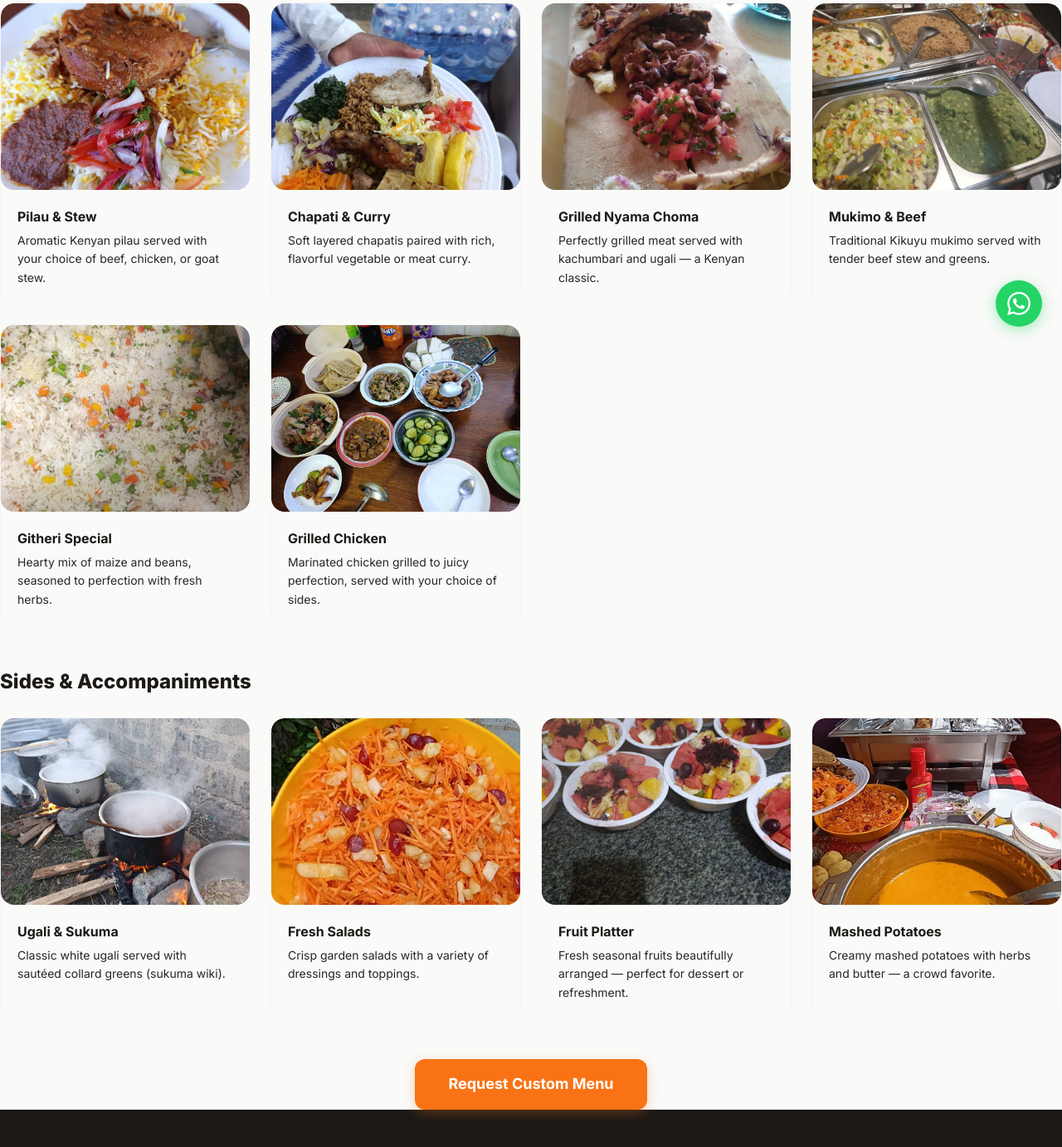
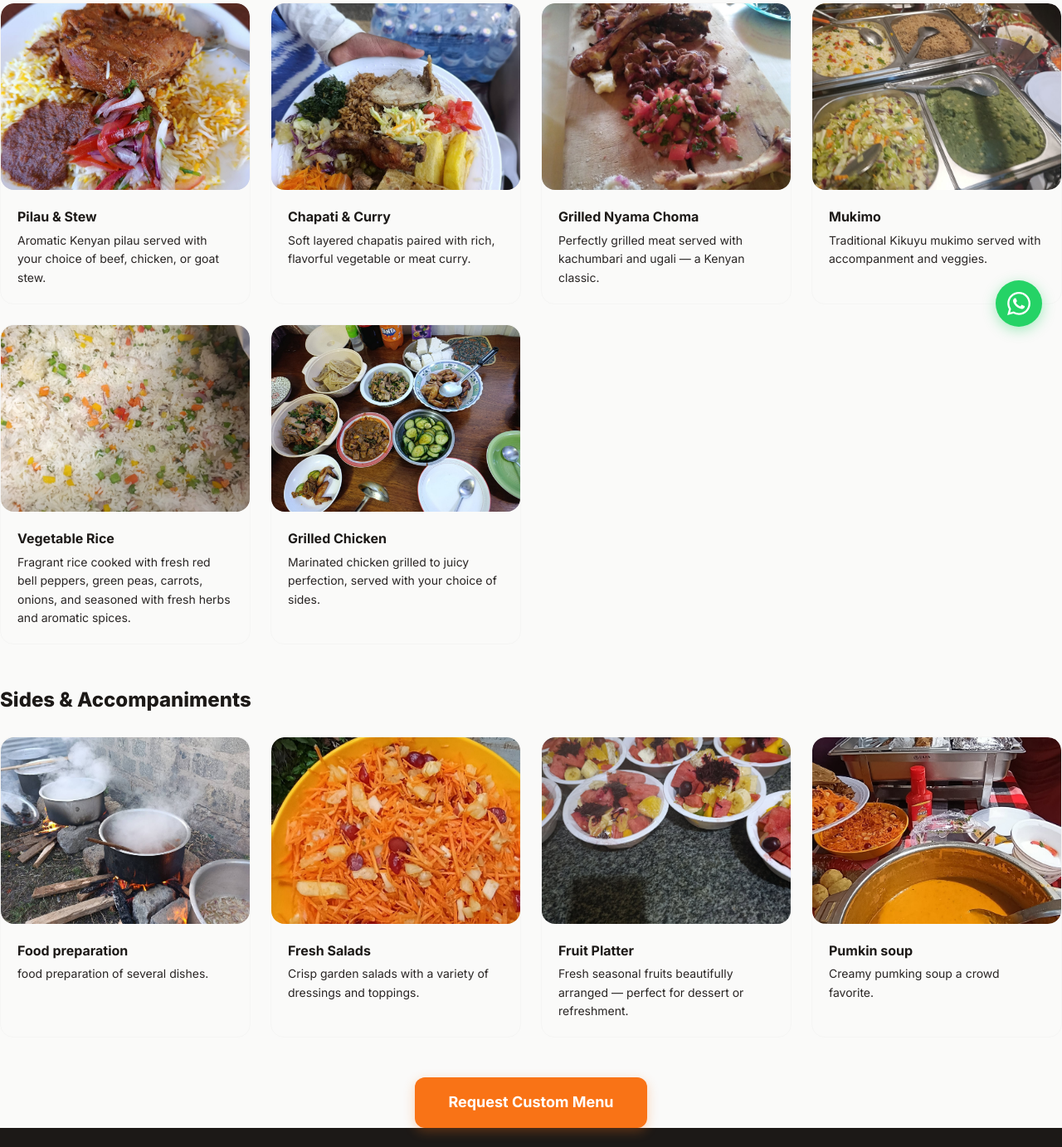
Before and after one commit to quill254/happy-kitchen, a plain HTML site: page menu.html in a window 1280 px wide. Shown: the part 382-1765 px from the top of the page at 83% size. Drawn offline with Linux system fonts and the light colour scheme.

Commit message:
pic cakes

```diff
--- a/menu.html
+++ b/menu.html
@@ -68,12 +68,12 @@ Order on WhatsApp
 <div class="menu-card-body"><h4 class="menu-card-title">Grilled Nyama Choma</h4><p class="menu-card-desc">Perfectly grilled meat served with kachumbari and ugali — a Kenyan classic.</p></div>
 </div>
 <div class="menu-card" data-aos="fade-up" data-aos-delay="250">
-<div class="menu-card-img img-placeholder"><img src="images/Common_food.jpg" alt="Mukimo and beef"></div>
-<div class="menu-card-body"><h4 class="menu-card-title">Mukimo & Beef</h4><p class="menu-card-desc">Traditional Kikuyu mukimo served with tender beef stew and greens.</p></div>
+<div class="menu-card-img img-placeholder"><img src="images/Common_food.jpg" alt="Mukimo "></div>
+<div class="menu-card-body"><h4 class="menu-card-title">Mukimo </h4><p class="menu-card-desc">Traditional Kikuyu mukimo served with accompanment and veggies.</p></div>
 </div>
 <div class="menu-card" data-aos="fade-up" data-aos-delay="300">
 <div class="menu-card-img img-placeholder"><img src="images/Veggies_rice.jpg" alt="Githeri special"></div>
-<div class="menu-card-body"><h4 class="menu-card-title">Githeri Special</h4><p class="menu-card-desc">Hearty mix of maize and beans, seasoned to perfection with fresh herbs.</p></div>
+<div class="menu-card-body"><h4 class="menu-card-title">Vegetable Rice</h4><p class="menu-card-desc">Fragrant rice cooked with fresh red bell peppers, green peas, carrots, onions, and seasoned with fresh herbs and aromatic spices.</p></div>
 </div>
 <div class="menu-card" data-aos="fade-up" data-aos-delay="350">
 <div class="menu-card-img img-placeholder"><img src="images/Meat.jpg" alt="Grilled chicken"></div>
@@ -85,7 +85,7 @@ Order on WhatsApp
 <div style="display:grid;grid-template-columns:repeat(auto-fit,minmax(280px,1fr));gap:1.5rem;margin-bottom:3rem;">
 <div class="menu-card" data-aos="fade-up" data-aos-delay="100">
 <div class="menu-card-img img-placeholder"><img src="images/Food_in_the_kitchen.jpg" alt="Ugali and sukuma wiki"></div>
-<div class="menu-card-body"><h4 class="menu-card-title">Ugali & Sukuma</h4><p class="menu-card-desc">Classic white ugali served with sautéed collard greens (sukuma wiki).</p></div>
+<div class="menu-card-body"><h4 class="menu-card-title">Food preparation</h4><p class="menu-card-desc">food preparation of several dishes.</p></div>
 </div>
 <div class="menu-card" data-aos="fade-up" data-aos-delay="150">
 <div class="menu-card-img img-placeholder"><img src="images/Salad.jpg" alt="Fresh salad"></div>
@@ -97,7 +97,7 @@ Order on WhatsApp
 </div>
 <div class="menu-card" data-aos="fade-up" data-aos-delay="250">
 <div class="menu-card-img img-placeholder"><img src="images/Pumpkin__soup.jpg" alt="Mashed potatoes"></div>
-<div class="menu-card-body"><h4 class="menu-card-title">Mashed Potatoes</h4><p class="menu-card-desc">Creamy mashed potatoes with herbs and butter — a crowd favorite.</p></div>
+<div class="menu-card-body"><h4 class="menu-card-title">Pumkin soup </h4><p class="menu-card-desc">Creamy pumking soup  a crowd favorite.</p></div>
 </div>
 </div>
 
```
Also changed, not shown: cakes.html (+1 -1 lines), index.html (+2 -1 lines).
